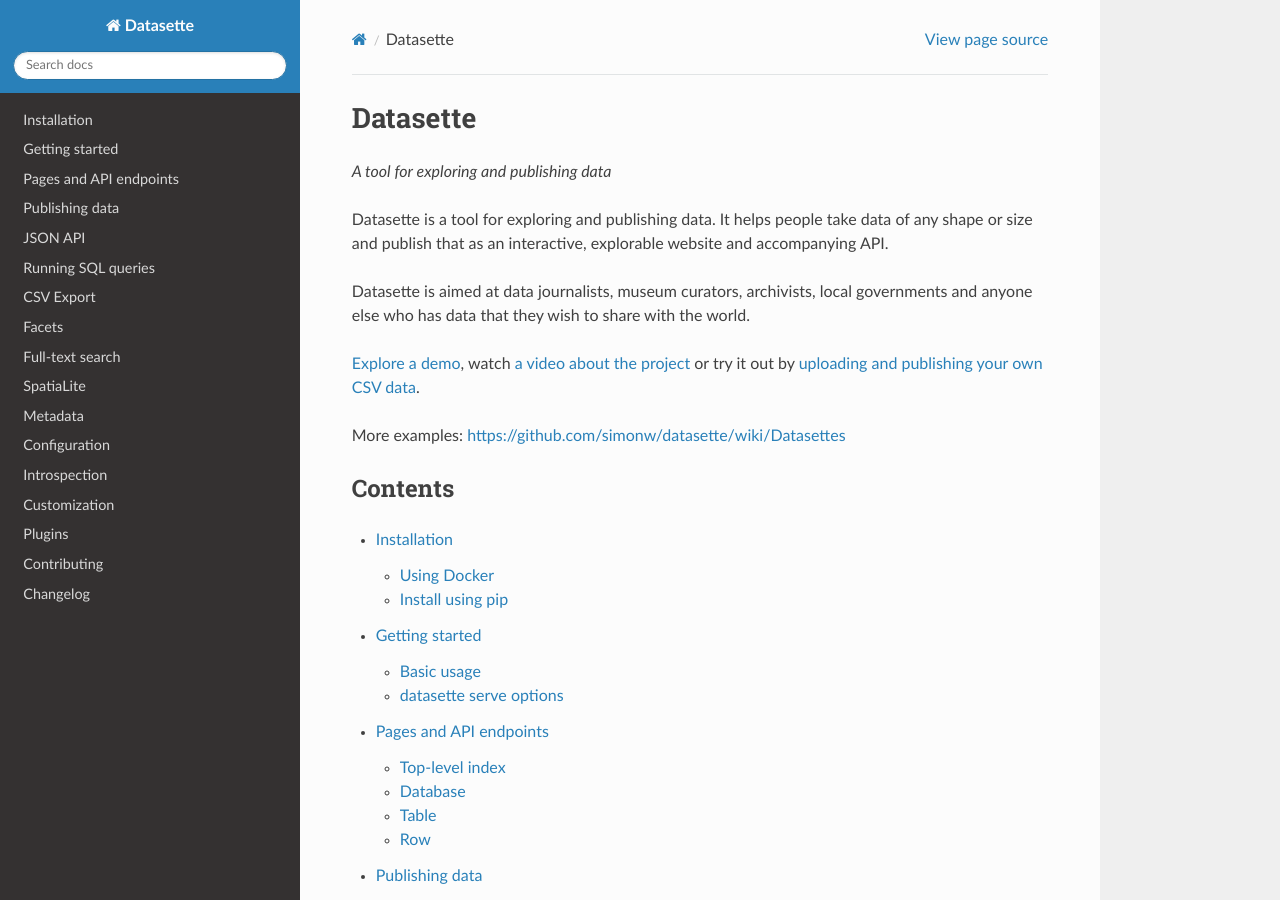
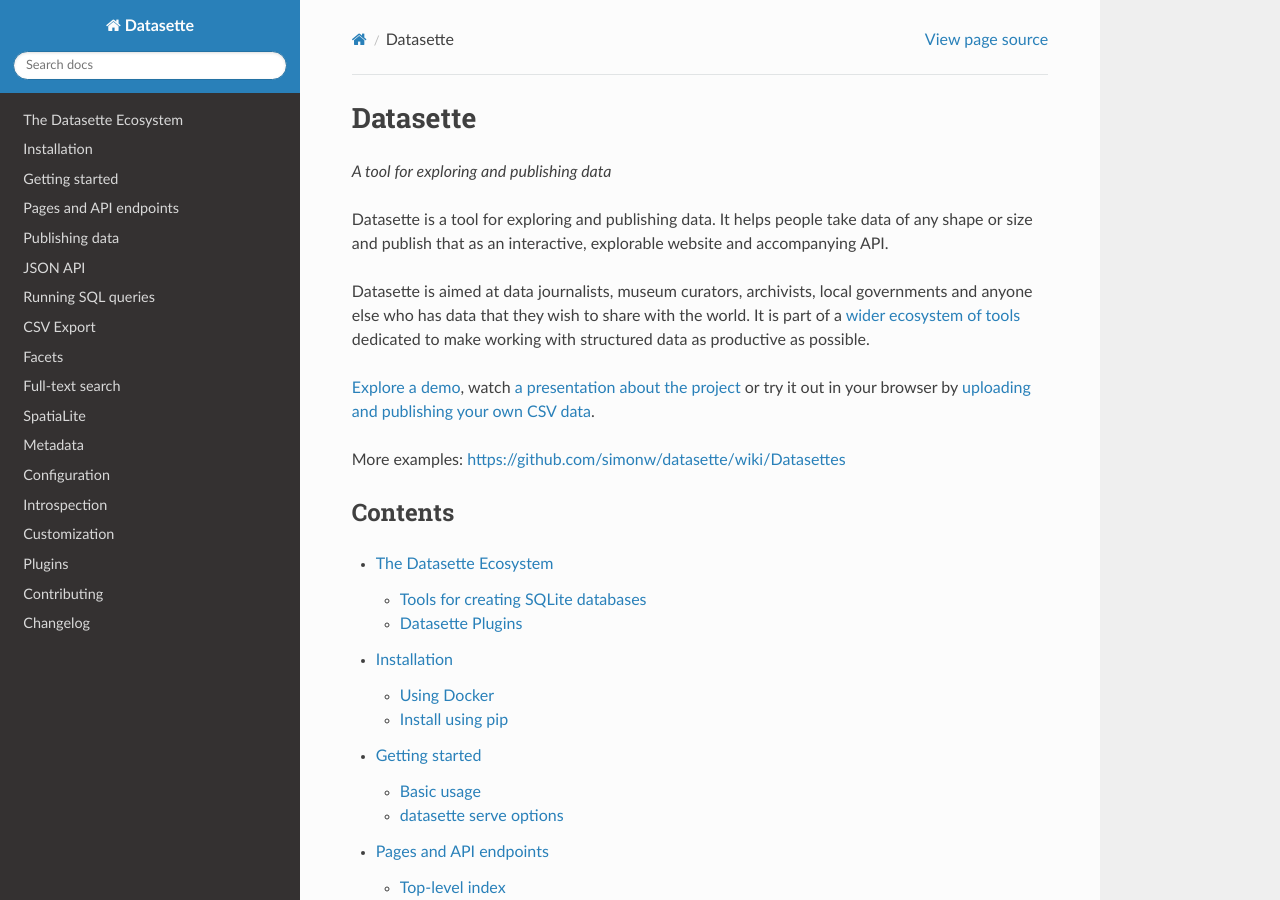
Before and after one commit to simonw/datasette, a Sphinx documentation site: the page built from docs/index.rst, in a window 1280 px wide and 900 px high. Built offline with Sphinx 7.4.7 and the Read the Docs theme 2.0.0, drawn with Linux system fonts in a browser that asks for light colours; some of the changed lines change nothing that is shown.

Commit message:
Added documentation on the Datasette Ecosystem
https://datasette.readthedocs.io/en/latest/ecosystem.html

```diff
--- /dev/null
+++ b/docs/ecosystem.rst
@@ -0,0 +1,76 @@
+.. _ecosystem:
+
+=======================
+The Datasette Ecosystem
+=======================
+
+Datasette sits at the center of a growing ecosystem of open source tools aimed at making it as easy as possible to gather, analyze and publish interesting data.
+
+These tools are divided into two main groups: tools for building SQLite databases (for use with Datasette) and plugins that extend Datasette's functionality.
+
+Tools for creating SQLite databases
+===================================
+
+csvs-to-sqlite
+--------------
+
+`csvs-to-sqlite <https://github.com/simonw/csvs-to-sqlite>`__ lets you take one or more CSV files and load them into a SQLite database. It can also extract repeated columns out into a separate table and configure SQLite full-text search against the contents of specific columns.
+
+sqlite-utils
+------------
+
+`sqlite-utils <https://github.com/simonw/sqlite-utils>`__ is a Python library and CLI tool that provides shortcuts for loading data into SQLite. It can be used programmatically (e.g. in a `Jupyter notebook <https://jupyter.org/>`__) to load data, and will automatically create SQLite tables with the necessary schema.
+
+The CLI tool can consume JSON streams directly and use them to create tables. It can also be used to query SQLite databases and output the results as CSV or JSON.
+
+db-to-sqlite
+------------
+
+`db-to-sqlite <https://github.com/simonw/db-to-sqlite>`__ is a CLI tool that builds on top of `SQLAlchemy <https://www.google.com/search?client=firefox-b-1-ab&q=sqlalchemy>`__ and allows you to connect to any database supported by that library (including MySQL, oracle and PostgreSQL), run a SQL query and save the results to a new table in a SQLite database.
+
+dbf-to-sqlite
+-------------
+
+`dbf-to-sqlite <https://github.com/simonw/dbf-to-sqlite>`__ works with `dBase files <https://en.wikipedia.org/wiki/.dbf>`__ such as those produced by Visual FoxPro. It is a command-line tool that can convert one or more ``.dbf`` file to tables in a SQLite database.
+
+markdown-to-sqlite
+------------------
+
+`markdown-to-sqlite <https://github.com/simonw/markdown-to-sqlite>`__ reads Markdown files with embedded YAML metadata (e.g. for `Jekyll Front Matter <https://jekyllrb.com/docs/front-matter/>`__) and creates a SQLite table with a schema matching the metadata. This is useful if you want to keep structured data in text form in a GitHub repository and use that to build a SQLite database.
+
+Datasette Plugins
+=================
+
+Datasette's :ref:`plugin system <plugins>` makes it easy to enhance Datasette with additional functionality.
+
+datasette-cluster-map
+---------------------
+
+`datasette-cluster-map <https://github.com/simonw/datasette-cluster-map>`__ is the original Datasette plugin, described in `Datasette plugins, and building a clustered map visualization <https://simonwillison.net/2018/Apr/20/datasette-plugins/>`__.
+
+The plugin works against any table with latitude and longitude columns. It can load over 100,000 points onto a map to visualize the geographical distribution of the underlying data.
+
+datasette-vega
+--------------
+
+`datasette-vega <https://github.com/simonw/datasette-vega>`__ exposes the powerful  `Vega <https://vega.github.io/vega/>`__ charting library, allowing you to construct line, bar and scatter charts against your data and share links to your visualizations.
+
+datasette-json-html
+-------------------
+
+`datasette-json-html <https://github.com/simonw/datasette-json-html>`__ renders HTML in Datasette's table view driven by JSON returned from your SQL queries. This provides a way to embed images, links and lists of links directly in Datasette's main interface, defined using custom SQL statements.
+
+datasette-render-images
+-----------------------
+
+`datasette-render-images <https://github.com/simonw/datasette-render-images>`__ works with SQLite tables that contain binary image data in BLOB columns. It converts any images it finds into ``data-uri`` image elements, allowing you to view them directly in the Datasette interface.
+
+datasette-pretty-json
+---------------------
+
+`datasette-pretty-json <https://github.com/simonw/datasette-pretty-json>`__ seeks out JSON values in Datasette's table browsing interface and pretty-prints them, making them easier to read.
+
+datasette-sqlite-fts4
+---------------------
+
+`datasette-sqlite-fts4 <https://github.com/simonw/datasette-sqlite-fts4>`__ provides search relevance ranking algorithms that can be used with SQLite's FTS4 search module. You can read more about it in `Exploring search relevance algorithms with SQLite <https://simonwillison.net/2019/Jan/7/exploring-search-relevance-algorithms-sqlite/>`__.
--- a/docs/index.rst
+++ b/docs/index.rst
@@ -5,9 +5,9 @@
 
 Datasette is a tool for exploring and publishing data. It helps people take data of any shape or size and publish that as an interactive, explorable website and accompanying API.
 
-Datasette is aimed at data journalists, museum curators, archivists, local governments and anyone else who has data that they wish to share with the world.
+Datasette is aimed at data journalists, museum curators, archivists, local governments and anyone else who has data that they wish to share with the world. It is part of a :ref:`wider ecosystem of tools <ecosystem>` dedicated to make working with structured data as productive as possible.
 
-`Explore a demo <https://fivethirtyeight.datasettes.com/fivethirtyeight>`__, watch `a video about the project <https://simonwillison.net/2018/Oct/25/how-instantly-publish-data-internet-datasette/>`__ or try it out by `uploading and publishing your own CSV data <https://publish.datasettes.com/>`__.
+`Explore a demo <https://fivethirtyeight.datasettes.com/fivethirtyeight>`__, watch `a presentation about the project <https://static.simonwillison.net/static/2018/pybay-datasette/>`__ or try it out in your browser by `uploading and publishing your own CSV data <https://publish.datasettes.com/>`__.
 
 More examples: https://github.com/simonw/datasette/wiki/Datasettes
 
@@ -17,6 +17,7 @@
 .. toctree::
    :maxdepth: 2
 
+   ecosystem
    installation
    getting_started
    pages
```
Also changed, not shown: 1 other file.
